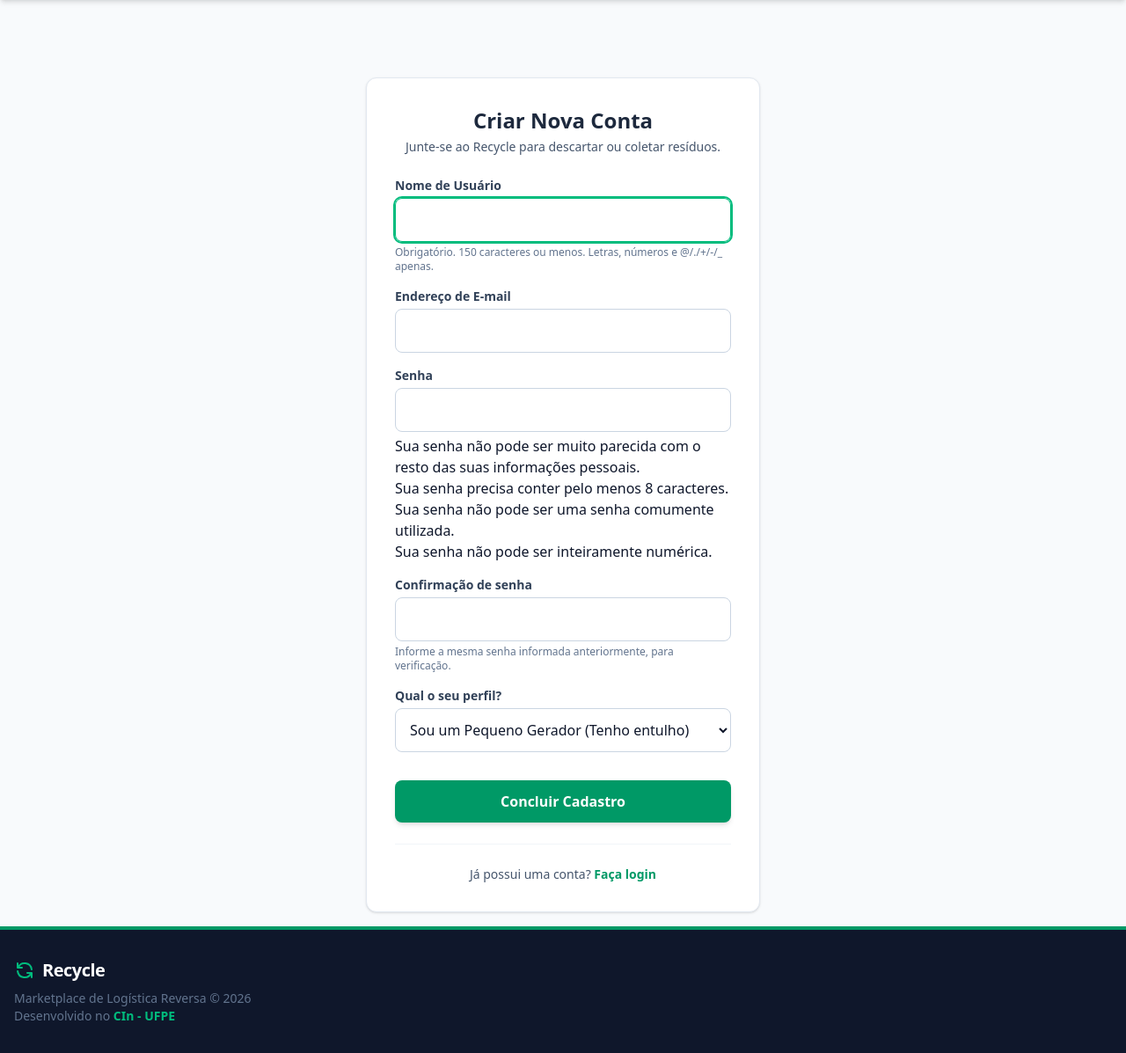
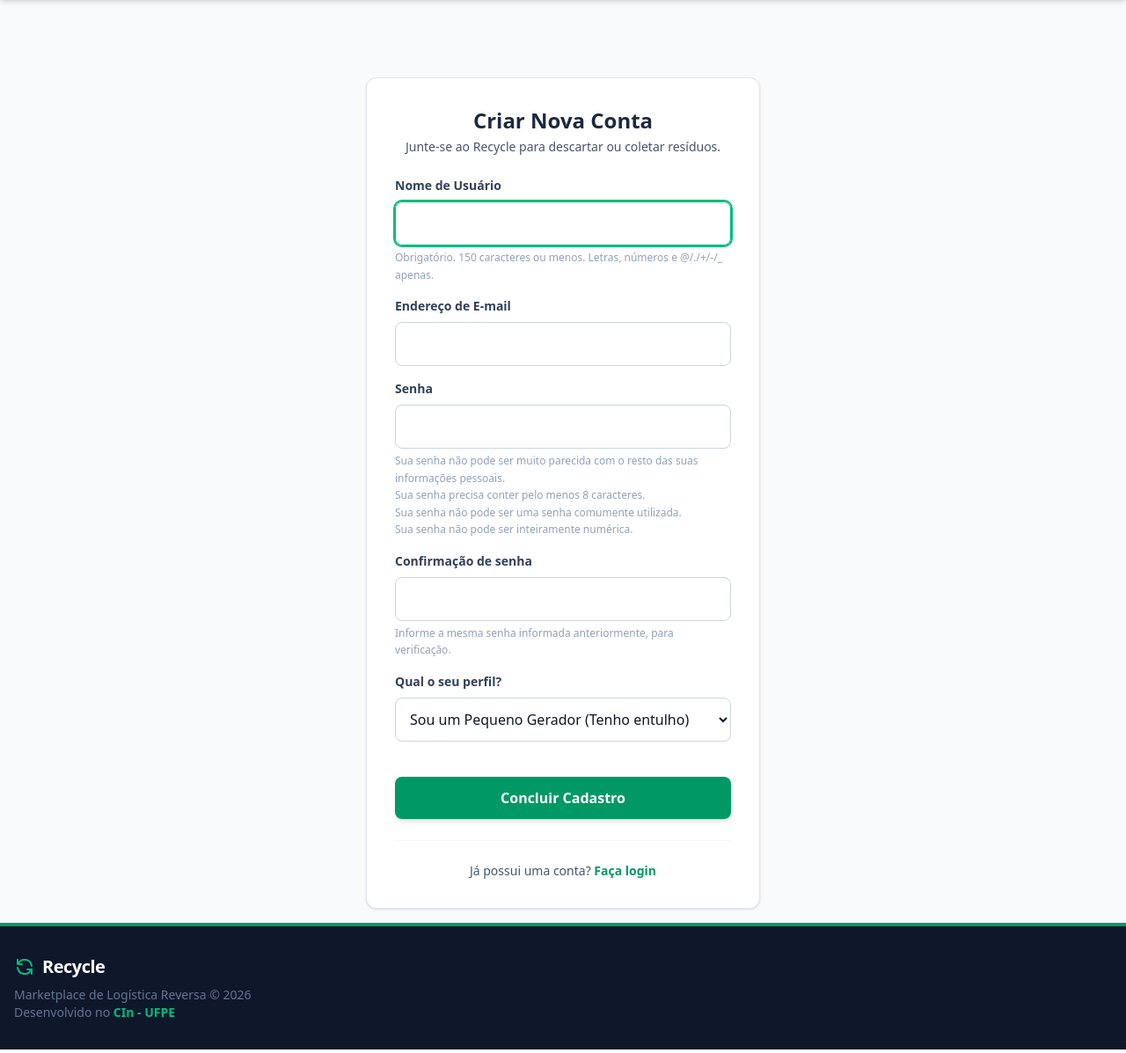
Before and after one commit to brunoslm/Recycle, a Django app: template core/templates/core/cadastrar_usuario.html in a window 1280 px wide. Shown: the part 72-1269 px from the top of the page at 88% size. Run offline with Django 5.2, Linux system fonts and the light colour scheme; the template is opened without the code that fills it: values that come from a table or form of the project are taken from there, others are empty; parts of the project's set-up code (start-up, migrations or seed data) failed here and were passed over.

Commit message:
Update cadastrar_usuario.html

```diff
--- a/core/templates/core/cadastrar_usuario.html
+++ b/core/templates/core/cadastrar_usuario.html
@@ -10,24 +10,35 @@
     <form method="post" class="space-y-4">
         {% csrf_token %}
 
+        {% if form.non_field_errors %}
+        <div class="bg-red-50 border-l-4 border-red-500 p-4 rounded-lg mb-4">
+            {% for error in form.non_field_errors %}
+            <p class="text-sm text-red-700 font-semibold">{{ error }}</p>
+            {% endfor %}
+        </div>
+        {% endif %}
+
         {% for field in form %}
-        <div>
-            <label class="block text-sm font-semibold text-slate-700">
+        <div class="flex flex-col">
+            <label class="block text-sm font-semibold text-slate-700 mb-1">
                 {{ field.label }}
             </label>
+
             {{ field }}
 
             {% if field.help_text %}
-            <p class="text-xs text-slate-500 mt-1">{{ field.help_text }}</p>
+            <div class="text-xs text-slate-400 mt-1 leading-relaxed format-help-text">
+                {{ field.help_text|safe }}
+            </div>
             {% endif %}
 
             {% for error in field.errors %}
-            <p class="text-xs text-red-500 font-semibold mt-1">{{ error }}</p>
+            <p class="text-xs text-red-500 font-semibold mt-1">⚠️ {{ error }}</p>
             {% endfor %}
         </div>
         {% endfor %}
 
-        <button type="submit" class="w-full bg-emerald-600 hover:bg-emerald-700 text-white font-bold py-3 px-4 rounded-lg cursor-pointer transition shadow-md mt-4">
+        <button type="submit" class="w-full bg-emerald-600 hover:bg-emerald-700 text-white font-bold py-3 px-4 rounded-lg cursor-pointer transition shadow-md mt-6">
             Concluir Cadastro
         </button>
     </form>
```
